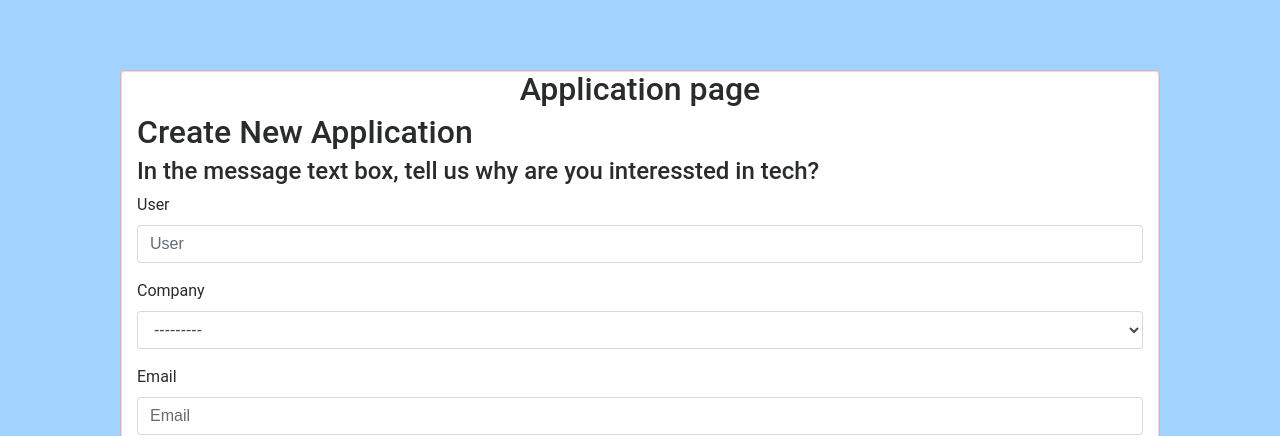
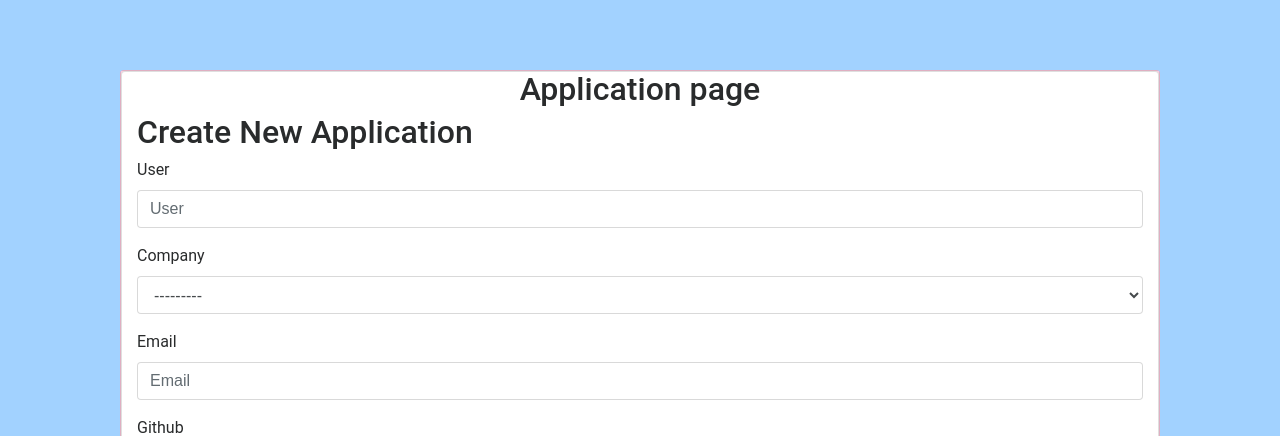
Before and after one commit to kakabisht/Applicant_filter, a Django app: page /applications/new/ in a window 1280 px wide. Shown: the part 56-492 px from the top of the page. Run offline with Django 3.2, Linux system fonts and the light colour scheme; a user stored in the database is signed in; data comes from the database, SQL or seed files in the repository; some libraries are stand-ins or nearby versions.

Commit message:
typo error

```diff
--- a/applications/templates/applications/application_form.html
+++ b/applications/templates/applications/application_form.html
@@ -5,7 +5,6 @@
 <!-- inheriting into application_content -->
 {% block application_content %}
 <h2>Create New Application</h2>
-<h4> In the message text box, tell us why are you interessted in tech?  </h4>
 <form method="POST" action="{% url 'applications:create' %}" id="postForm" enctype ="multipart/form-data">
 	{% csrf_token %}
 	<!-- For security feature, csrf token is used -->
```
